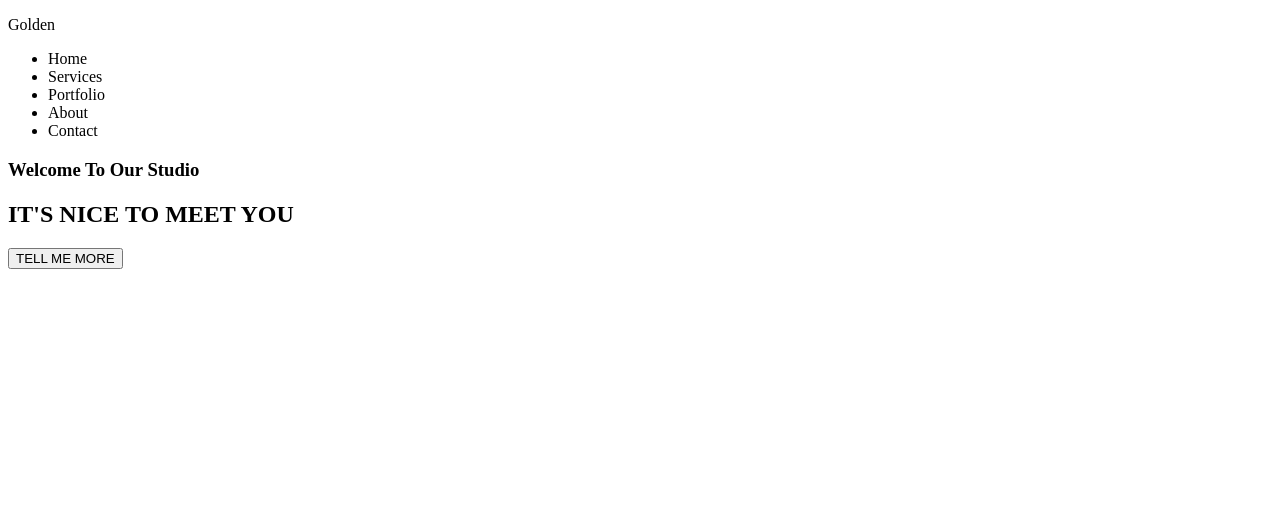
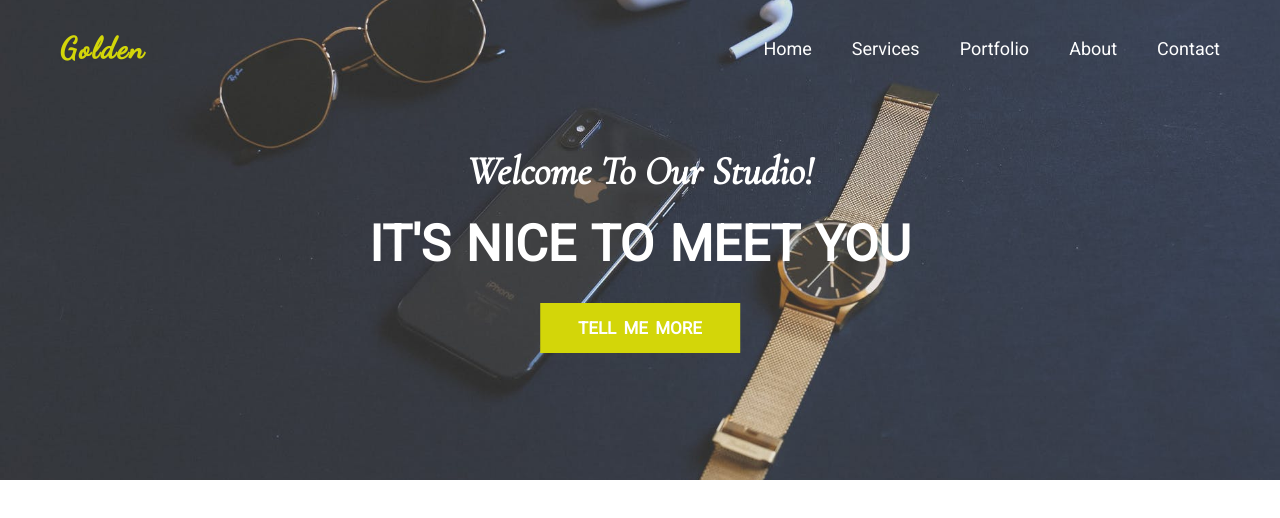
Before and after one commit to DmkMrw/Projekt-task-runner, a website: page index.html in a window 1280 px wide. Drawn offline with nearby package versions, Linux system fonts and the light colour scheme.

Commit message:
Add style for splash

```diff
--- a/index.html
+++ b/index.html
@@ -28,7 +28,7 @@
         </div>
       </div>
       <div class="splash-inner">
-        <div class="post-title"><h3>Welcome To Our Studio</h3></div>
+        <div class="post-title"><h3>Welcome To Our Studio!</h3></div>
         <div class="title"><h1>IT'S NICE TO MEET YOU</h1></div>
         <button class="navi">TELL ME MORE</button>
       </div>
--- a/sass/style.scss
+++ b/sass/style.scss
@@ -4,3 +4,102 @@ $post-title-font: "Cormorant Garamond", serif;
 // font-family: "Cormorant Garamond", serif;
 // font-family: "Dancing Script", cursive;
 // font-family: "Roboto", sans-serif;
+
+/* Global */
+
+* {
+  margin: 0;
+  padding: 0;
+  box-sizing: border-box;
+}
+
+body {
+  min-height: 100vh;
+  font-family: $regular-font;
+}
+/* Splash */
+
+.splash {
+  background-image: url("../images/bgc.jpeg");
+  background-position: center;
+  background-size: cover;
+  background-repeat: no-repeat;
+  min-height: 60vh;
+  position: relative;
+
+  .navigation {
+    display: flex;
+    justify-content: space-between;
+    align-items: center;
+    max-width: 1200px;
+    margin: 0 auto;
+    padding-top: 30px;
+
+    .logo {
+      font-family: $golden-font;
+      font-size: 30px;
+      color: #d3d609;
+      font-weight: bold;
+      letter-spacing: 2px;
+      padding-left: 20px;
+    }
+
+    .nav {
+      .ul-nav {
+        display: flex;
+
+        li {
+          list-style: none;
+          margin: 0 20px;
+          font-size: 18px;
+          color: #fff;
+          transition: 0.3s;
+          &:hover {
+            cursor: pointer;
+            color: #d3d609;
+          }
+        }
+      }
+    }
+  }
+  .splash-inner {
+    position: absolute;
+    top: 50%;
+    left: 50%;
+    transform: translate(-50%, -50%);
+    text-align: center;
+    .post-title {
+      h3 {
+        font-family: $post-title-font;
+        font-size: 40px;
+        color: #fff;
+        padding: 20px 0;
+      }
+    }
+    .title {
+      h1 {
+        font-size: 50px;
+        color: #fff;
+        word-spacing: 3px;
+        padding-bottom: 30px;
+      }
+    }
+    .navi {
+      width: 200px;
+      height: 50px;
+      border: none;
+      background-color: #d3d609;
+      font-family: $regular-font;
+      font-size: 17px;
+      color: #fff;
+      font-weight: bold;
+      word-spacing: 3px;
+      transition: 0.3s;
+      &:hover {
+        background-color: #fff;
+        color: #000;
+        cursor: pointer;
+      }
+    }
+  }
+}
```
Also changed, not shown: sass/style.css, 1 other file.
